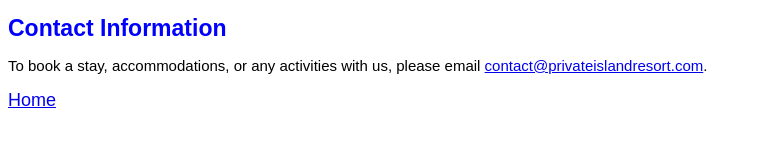
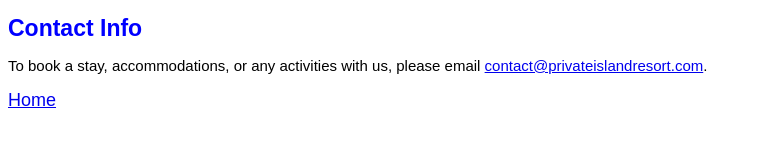
Before and after one commit to matthewgiem/private-island-resort, a plain HTML site: page contact-information.html in a window 1280 px wide. Shown: the whole page, without its empty margins (0-760 px from the left). Drawn offline with Linux system fonts and the light colour scheme.

Commit message:
change to good branch info

```diff
--- a/contact-information.html
+++ b/contact-information.html
@@ -5,7 +5,7 @@
   <title>Private Island Resort | Contact Information</title>
  </head>
  <body>
-   <h1>Contact Information</h1>
+   <h1>Contact Info</h1>
    <p>To book a stay, accommodations, or any activities with us, please email <a href="mailto:contact@privateislandresort.com">contact@privateislandresort.com</a>.</p>
    <h2><a href="index.html">Home</a></h2>
  </body>
```
